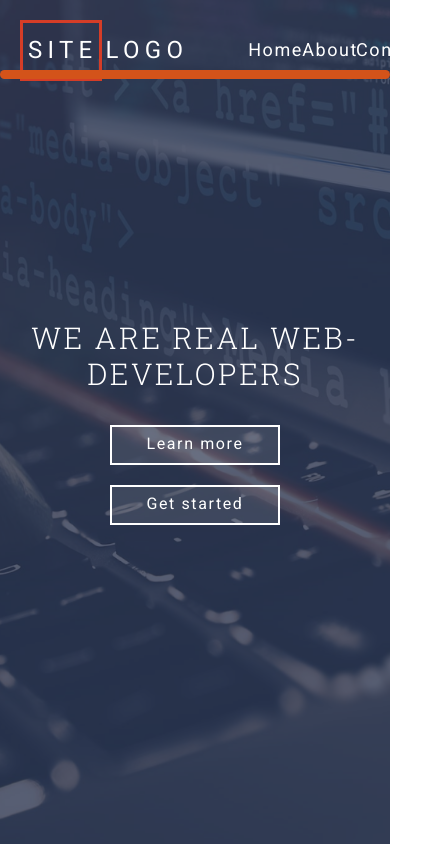
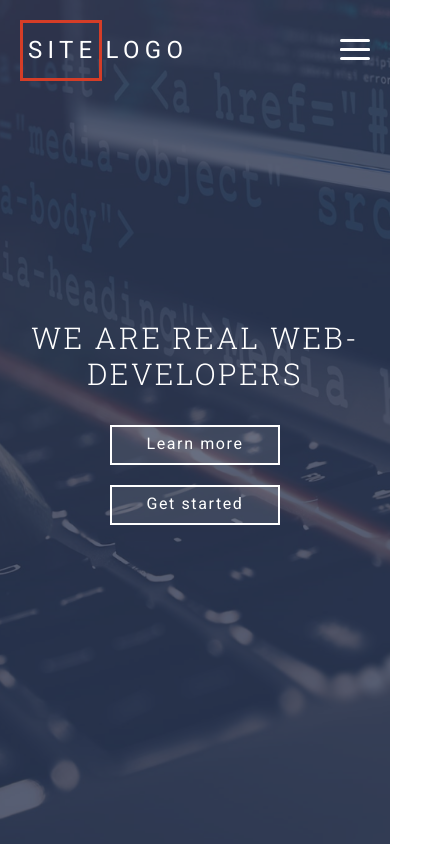
Before and after one commit to Vovkushevskiy/html_project, a website: page index.html in a window 390 px wide. Shown: the top 844 px of the page, 441 px wide, since content can reach past the window. Drawn offline with Linux system fonts and the light colour scheme.

Commit message:
menu hanburger

```diff
--- a/assets/js/main.js
+++ b/assets/js/main.js
@@ -1,5 +1,5 @@
 $(document).ready(function(){
-	$('#nav-icon1,#nav-icon2,#nav-icon3,#nav-icon4').click(function(){
-		$(this).toggleClass('open');
+	$('.header-navbar__btn').click(function(){
+		$(this).toggleClass('active');
 	});
 });
--- a/assets/scss/components/header/_header-navbar.scss
+++ b/assets/scss/components/header/_header-navbar.scss
@@ -8,7 +8,77 @@
 
 
   &__btn {
-    display: none;
+    @include md-min {
+      display: none;
+    }
+
+    width: 30px;
+    height: 22.5px;
+    position: relative;
+    margin: $gap 0;
+    -webkit-transform: rotate(0deg);
+    -moz-transform: rotate(0deg);
+    -o-transform: rotate(0deg);
+    transform: rotate(0deg);
+    -webkit-transition: .5s ease-in-out;
+    -moz-transition: .5s ease-in-out;
+    -o-transition: .5s ease-in-out;
+    transition: .5s ease-in-out;
+    cursor: pointer;
+
+    &-row {
+      display: block;
+      position: absolute;
+      height: 3px;
+      width: 100%;
+      background: $color-light;
+      border-radius: 3px;
+      opacity: 1;
+      left: 0;
+      -webkit-transform: rotate(0deg);
+      -moz-transform: rotate(0deg);
+      -o-transform: rotate(0deg);
+      transform: rotate(0deg);
+      -webkit-transition: .25s ease-in-out;
+      -moz-transition: .25s ease-in-out;
+      -o-transition: .25s ease-in-out;
+      transition: .25s ease-in-out;
+
+      &:nth-child(1) {
+        top: 0px;
+      }
+
+      &:nth-child(2),
+      &:nth-child(3) {
+        top: 9px;
+      }
+
+      &:nth-child(4) {
+        top: 18px;
+      }
+    }
+
+    &.active span {
+      &:nth-child(1) {
+        top: 9px;
+        width: 0%;
+        left: 50%;
+      }
+
+      &:nth-child(2) {
+        transform: rotate(45deg);
+      }
+
+      &:nth-child(3) {
+        transform: rotate(-45deg);
+      }
+
+      &:nth-child(4) {
+        top: 9px;
+        width: 0%;
+        left: 50%;
+      }
+    }
   }
 
   &__list {
@@ -20,9 +90,11 @@
     gap: $gap;
     grid-template-columns: repeat(auto-fit, minmax(30px, max-content));
     @include unlist(0 (-$gap-sm) 0 0);
+
+    @include md {
+      display: none;
+    }
   }
-
-
 
   &__link {
     display: block;
@@ -40,59 +112,3 @@
     }
   }
 }
-
-.header-navbar__btn {
-  width: 60px;
-  height: 45px;
-  position: relative;
-  margin: 50px auto;
-  transform: rotate(0deg);
-  transition: .5s ease-in-out;
-  cursor: pointer;
-}
-
-.header-navbar__btn {
-  display: block;
-  position: absolute;
-  height: 9px;
-  width: 100%;
-  background: #d3531a;
-  border-radius: 9px;
-  opacity: 1;
-  left: 0;
-  transform: rotate(0deg);
-  transition: .25s ease-in-out;
-}
-
-.header-navbar__btn span:nth-child(1) {
-  top: 0px;
-}
-
-.header-navbar__btn span:nth-child(2),
-.header-navbar__btn span:nth-child(3) {
-  top: 18px;
-}
-
-.header-navbar__btn span:nth-child(4) {
-  top: 36px;
-}
-
-.header-navbar__btn.open span:nth-child(1) {
-  top: 18px;
-  width: 0%;
-  left: 50%;
-}
-
-.header-navbar__btn .open span:nth-child(2) {
-  transform: rotate(45deg);
-}
-
-.header-navbar__btn .open span:nth-child(3) {
-  transform: rotate(-45deg);
-}
-
-.header-navbar__btn .open span:nth-child(4) {
-  top: 18px;
-  width: 0%;
-  left: 50%;
-}
```
Also changed, not shown: assets/css/style.css.
